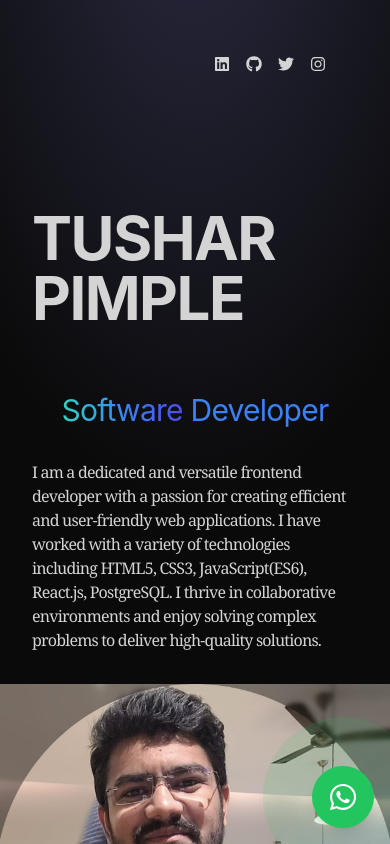
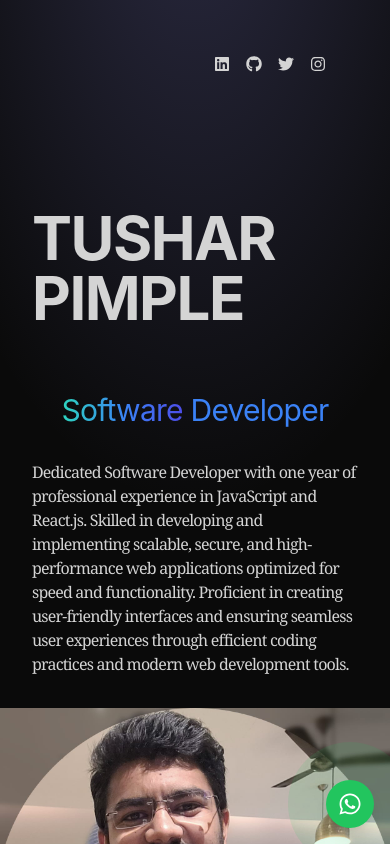
Before and after one commit to tushar782/react_portfolio, a React (Vite) app: page / in a window 390 px wide. Shown: the top 844 px of the page. Built offline with nearby package versions, Linux system fonts and the light colour scheme.

Commit message:
responsive the whatsapp icon according to screen sizes

```diff
--- a/src/components/FloatingWhatsApp .jsx
+++ b/src/components/FloatingWhatsApp .jsx
@@ -7,13 +7,13 @@ const FloatingWhatsApp = () => {
             <div className="absolute inset-0 rounded-full bg-green-500 opacity-50 animate-wave"></div>
             {/* WhatsApp Icon */}
             <a
-                href="https://wa.me/917522994318?text=Hello!%20I%20would%20like%20to%20know%20more%20about%20your%20services."
+                href="https://wa.me/917522994318?text=Hello Tushar!%20I%20would%20like%20to%20know%20more%20about%20your%20services."
                 target="_blank"
                 rel="noopener noreferrer"
-                className="relative z-10 flex items-center justify-center bg-green-500 text-white p-4 rounded-full shadow-lg hover:bg-green-600 transition"
+                className="relative z-10 flex items-center justify-center bg-green-500 text-white p-3 md:p-4 rounded-full shadow-lg hover:bg-green-600 transition"
                 title="Chat with us on WhatsApp"
             >
-                <FaWhatsapp className="text-3xl" />
+                <FaWhatsapp className="text-2xl md:text-3xl" />
             </a>
         </div>
     );
--- a/src/components/Project.jsx
+++ b/src/components/Project.jsx
@@ -67,7 +67,11 @@ const Project = () => {
                 className="mt-6 mx-auto block bg-white text-white font-bold px-3 py-2 rounded-md shadow-lg text-sm md:text-base"
                 style={{ backgroundColor: colors[currentColorIndex], transition: 'background-color 0.1s ease' }}
             >
-                <a href={resume} download className="flex items-center justify-center space-x-2">
+                <a
+                    href={resume}
+                    download="Tushar_Pimple_Resume.pdf"
+                    className="flex items-center justify-center space-x-2"
+                >
                     <FaDownload className="text-lg md:text-xl" />
                     <span className="hidden md:inline">Download CV</span>
                 </a>
--- a/src/constants/index.js
+++ b/src/constants/index.js
@@ -3,7 +3,12 @@ import project1 from "../assets/food.jpg";
 import project3 from "../assets/portfolio.jpg";
 import project4 from "../assets/gym1.jpg";
 
-export const HERO_CONTENT = `I am a dedicated and versatile frontend developer with a passion for creating efficient and user-friendly web applications. I have worked with a variety of technologies including HTML5,  CSS3,  JavaScript(ES6),  React.js,  PostgreSQL. I thrive in collaborative environments and enjoy solving complex problems to deliver high-quality solutions.`;
+export const HERO_CONTENT = ` Dedicated Software Developer with one year of professional experience in
+ JavaScript and React.js. Skilled in developing and implementing scalable,
+ secure, and high-performance web applications optimized for speed and
+ functionality. Proficient in creating user-friendly interfaces and ensuring
+ seamless user experiences through efficient coding practices and modern web
+ development tools.`;
 
 // export const ABOUT_TEXT = `I am a dedicated and versatile frontend developer with a passion for creating efficient and user-friendly web applications. With 1 year of professional experience, I have worked with a variety of technologies, including ReactJs, Python, JavaScript, MySQL, PostgreSQL, and MongoDB. My journey in web development began with a deep curiosity for how things work, and it has evolved into a career where I continuously strive to learn and adapt to new challenges. I thrive in collaborative environments and enjoy solving complex problems to deliver high-quality solutions. Outside of coding, I enjoy staying active, exploring new technologies, and contributing to open-source projects.`;
 
@@ -37,14 +42,14 @@ export const ABOUT_TEXT = `
   </ul>
 `;
 
-{/* <li>[Certification Name]: A brief description.</li> */}
-{/* <li>Proficient in debugging, writing unit tests, and applying SEO best practices</li> */}
+{/* <li>[Certification Name]: A brief description.</li> */ }
+{/* <li>Proficient in debugging, writing unit tests, and applying SEO best practices</li> */ }
 
-{/* <li>Experience integrating RESTful APIs and handling data</li> */}
+{/* <li>Experience integrating RESTful APIs and handling data</li> */ }
 
-{/* <li>Committed to implementing accessible design practices (a11y)</li> */}
+{/* <li>Committed to implementing accessible design practices (a11y)</li> */ }
 
-{/* <li>Expertise in CSS frameworks including Tailwind CSS and Bootstrap</li> */}
+{/* <li>Expertise in CSS frameworks including Tailwind CSS and Bootstrap</li> */ }
 
 {/* <h2 class="font-bold text-lg mt-4 mb-2">Highlighted Projects:</h2>
 <ul class="list-disc list-inside mb-4">
```
